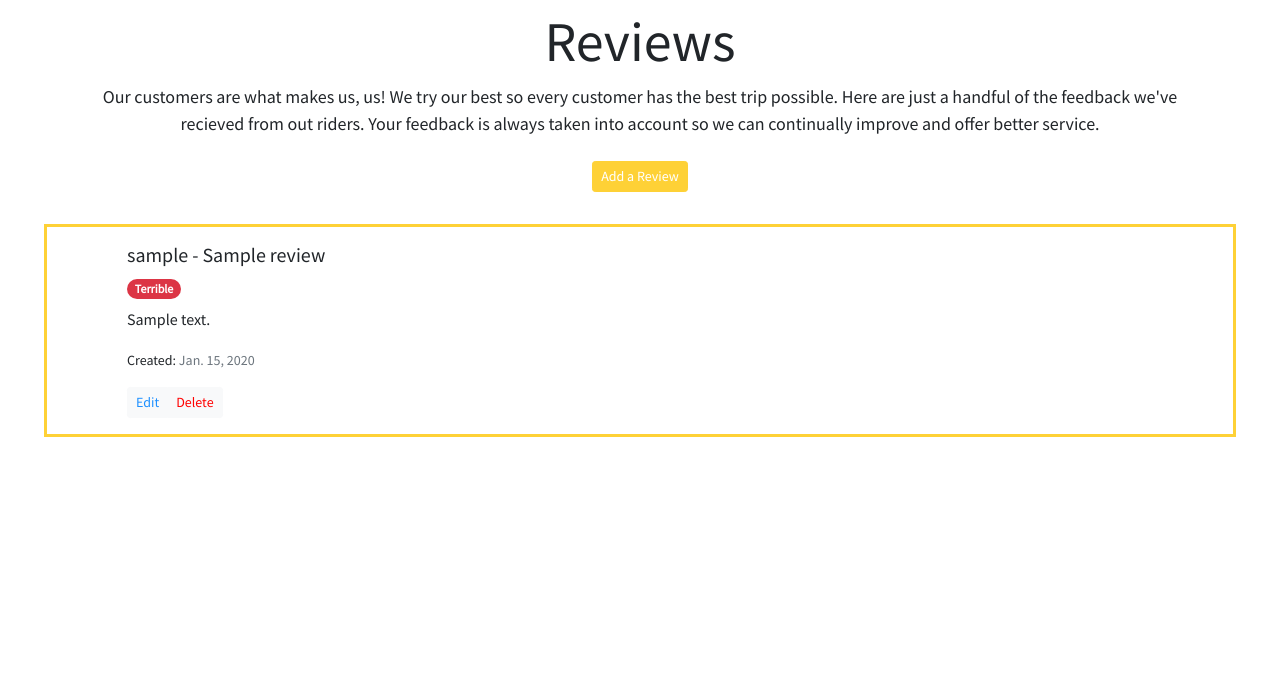
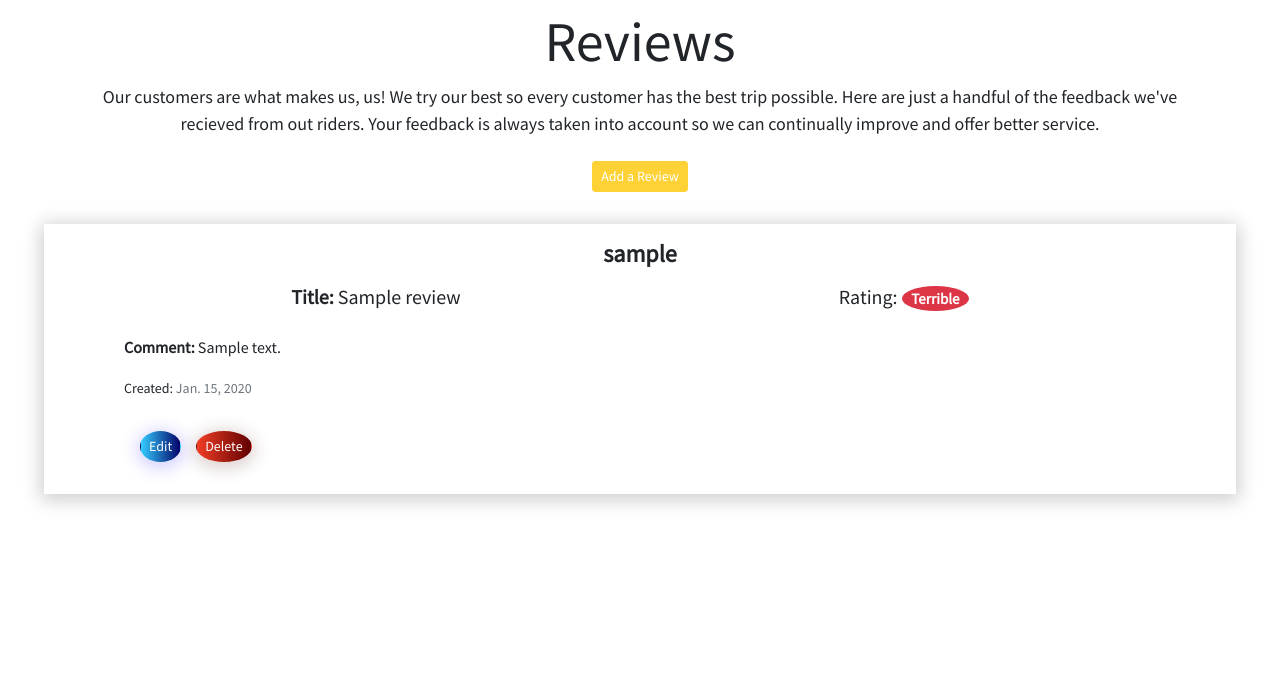
Before and after one commit to BryanDevelops98/finalProject, a Django app: page /reviews/ in a window 1280 px wide. Shown: the part 66-744 px from the top of the page. Run offline with Django 3.2, Linux system fonts and the light colour scheme; a user stored in the database is signed in; tables that the repository leaves empty hold one stand-in row (values such as "Sample post").

Commit message:
Review Page Done
Review page styling

```diff
--- a/static/css/style.css
+++ b/static/css/style.css
@@ -54,6 +54,8 @@ html,body{
   transform: scale(1.1,1.1);
   transition: transform .5s;
 }
+
+
 
 .navbarColor{
   color: white ;
@@ -165,8 +167,7 @@ html,body{
 
  .reviewStyle{
    padding: 1rem 5rem;
-   border:solid;
-   border-color: #fed136;
+   box-shadow: 0px 3px 18px 3px rgb(0,0,0,0.2);
    margin: 2rem;
  }
 .indexImage{
@@ -181,3 +182,52 @@ html,body{
   box-shadow: 0px 3px 18px 3px rgb(0,0,0,0.2);
 
 }
+.editBtn{
+border-radius: 50% !important;
+background: linear-gradient(to right, #33ccff 0%, #030369 100%);
+color:white;
+margin: 1rem;
+box-shadow: 0px 3px 18px 3px rgba(27, 2, 248, 0.2);
+
+}
+.editBtn:hover{
+  background: #0d0d91;
+  transform: scale(1.1,1.1)  rotate(1turn);
+  transition: transform 1s;
+  color: white;
+
+}
+
+.deleteBtn{
+  border-radius: 50% !important;
+  background: linear-gradient(to right, #f13d25 0%, #610101 100%);
+  color: white;
+  margin:1rem;
+  box-shadow: 0px 3px 18px 3px rgba(77, 2, 2, 0.2);
+
+
+}
+.deleteBtn:hover{
+  background:#b60000;
+  transform: scale(1.1,1.1)  rotate(1turn);
+  transition: transform 1s;
+  color: white;
+
+}
+
+.reviewComponents{
+  text-align: start ;
+}
+
+.ratingPill{
+  border-radius: 50% ;
+  color: white;
+}
+@media screen and (max-width:720px) {
+  .nav-link{
+    margin-left: 1rem;
+  }
+  .reviewComponents{
+    text-align: center !important;
+  }
+}
--- a/taxiApp/forms.py
+++ b/taxiApp/forms.py
@@ -12,6 +12,7 @@ class ContactForm(ModelForm):
         widgets = {
             'fullname': forms.TextInput(attrs={
                 'class': "form-control"
+
             }),
             'email': forms.EmailInput(attrs={
                 'class': "form-control"
--- a/taxiApp/templates/taxiApp/reviews/reviews.html
+++ b/taxiApp/templates/taxiApp/reviews/reviews.html
@@ -23,12 +23,22 @@
   {% for review in reviews %}
 
   <div class="reviewStyle">
-    <h5> {{ review.rider.username }} - {{ review.title }}</h5>
-      <span class="badge rounded-pill {{ review.rating|rating_badge }} mb-2">
-        {{ review.get_rating_display }}
-      </span>
+    <h4 class="text-center"> <b>{{ review.rider.username }}</b></h4>
 
-      <p>{{ review.content }}</p>
+    <div class="row text-center">
+      <div class="col-md-6 my-2">
+        <h5 style="font-weight: bolder;">Title:  <span style="font-weight: lighter;"> {{ review.title }}</span> </h5>
+
+      </div>
+      <div class="col-md-6 my-2">
+        <h5>Rating:  <span class="badge ratingPill {{ review.rating|rating_badge }} mb-2" id="reviewGrade">
+          {{ review.get_rating_display }}
+        </span></h5>
+
+      </div>
+    </div>
+
+      <p> <b>Comment:</b> {{ review.content }}</p>
       <p>
         <small>Created: <span class="text-muted">{{ review.created | date:"N j, Y" }}</span></small>
       {% if review.updated > review.created %}
@@ -38,14 +48,17 @@
       </p>
 
       {% if review.rider.id == user.id %}
-      <div class="btn-group btn-group-sm shadow-none" role="group">
-        <a href="{% url 'update_review' review.id %}" class="btn btn-light" style="color: dodgerblue">
-          Edit
-        </a>
-        <a href="{% url 'delete_review' review.id %}" class="btn btn-light" style="color: red">
-            Delete
-        </a>
+      <div class="col-12 reviewComponents ">
+        <div class="btn-group btn-group-sm" role="group">
+          <a href="{% url 'update_review' review.id %}" class="btn editBtn " >
+            Edit
+          </a>
+          <a href="{% url 'delete_review' review.id %}" class="btn deleteBtn" >
+              Delete
+          </a>
+        </div>
       </div>
+
 
       {% comment %} <div class="d-flex flex-row align-items-center">
         <a
--- a/templates/base.html
+++ b/templates/base.html
@@ -17,6 +17,7 @@
       integrity="sha384-1BmE4kWBq78iYhFldvKuhfTAU6auU8tT94WrHftjDbrCEXSU1oBoqyl2QvZ6jIW3"
       crossorigin="anonymous"
     />
+    <script src="{% static 'js/main.js' %}"></script>
 
     <link rel="stylesheet" href="{% static 'css/style.css' %}" />
     <title>Taxi App</title>
```
Also changed, not shown: accounts/templates/accounts/register.html (+10 -4 lines), taxiApp/templates/taxiApp/contact.html (+4 -4 lines), taxiApp/templates/taxiApp/reviews/update_review.html (+16 -6 lines), accounts/forms.py (added), static/js/main.js (added).
